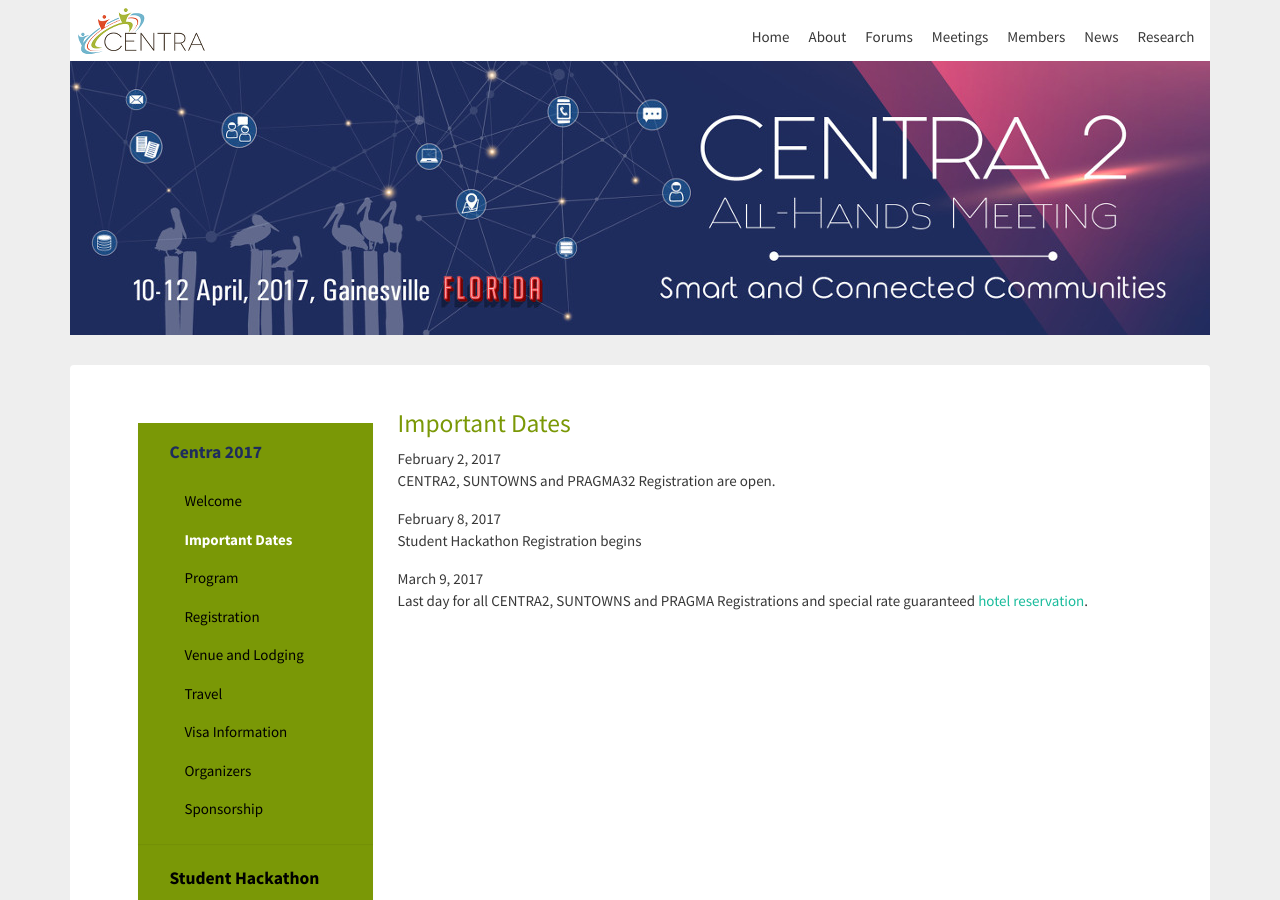
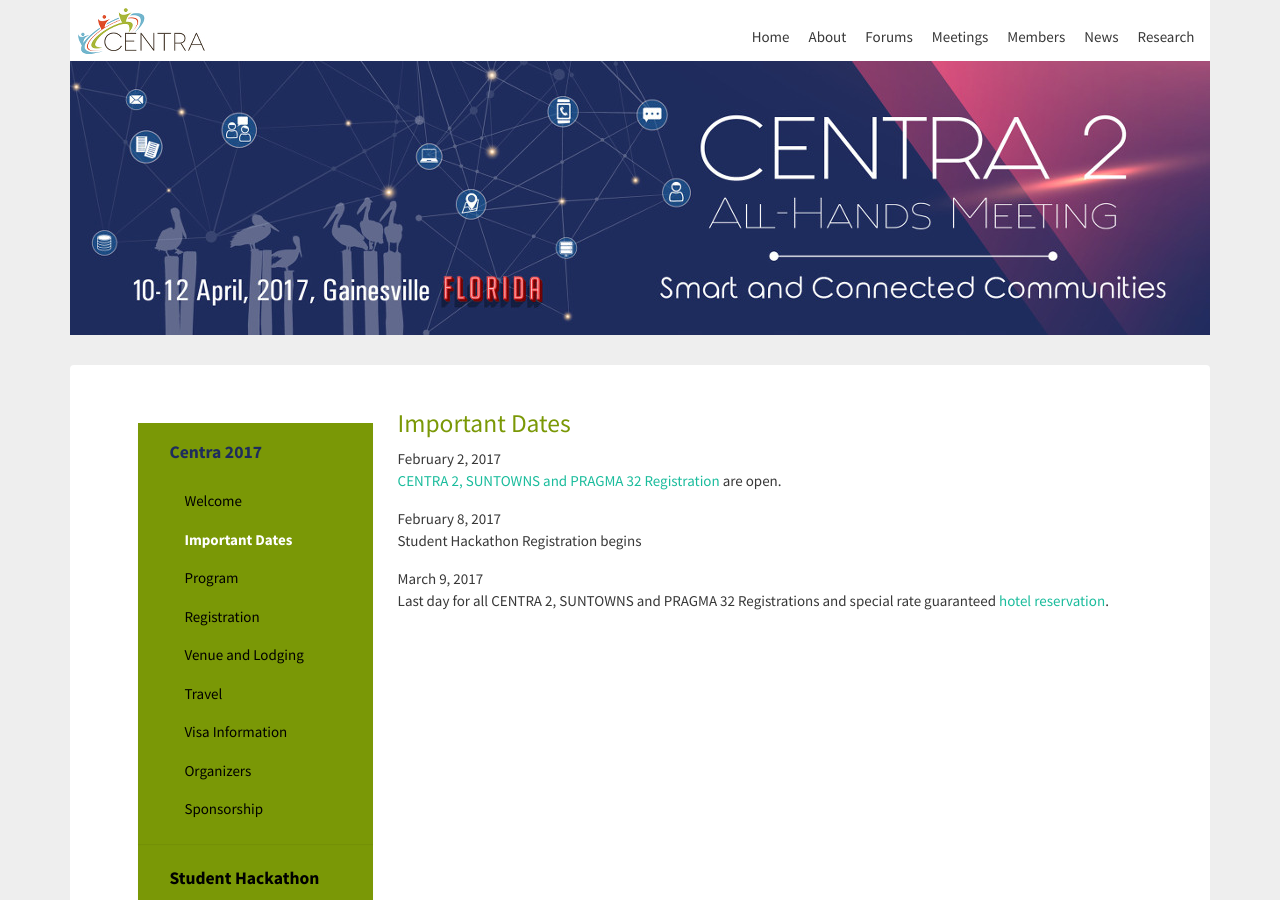
Before and after one commit to hmchou56/centra8, a Jekyll site: the page built from centra2/news.md, in a window 1280 px wide and 900 px high. Built offline with Jekyll 4.4.1, drawn with Linux system fonts in a browser that asks for light colours; nearby versions of some CDN libraries.

Commit message:
added registration link

```diff
--- a/centra2/news.md
+++ b/centra2/news.md
@@ -7,13 +7,14 @@
 hide: true
 ---
 
+
 ## Important Dates
 
 February 2, 2017 <br/>
-CENTRA2, SUNTOWNS and PRAGMA32 Registration are open.
+[CENTRA 2, SUNTOWNS and PRAGMA 32 Registration](http://www.pragma-grid.net/pragma32-lake-workshop/) are open.
 
 February 8, 2017 <br />
 Student Hackathon Registration begins
 
 March 9, 2017 <br />
-Last day for all CENTRA2, SUNTOWNS and PRAGMA Registrations and special rate guaranteed <a href="http://www.globalcentra.org/centra2/venue.html" target="_blank">hotel reservation</a>.
+Last day for all CENTRA 2, SUNTOWNS and PRAGMA 32 Registrations and special rate guaranteed <a href="http://www.globalcentra.org/centra2/venue.html" target="_blank">hotel reservation</a>.
```
